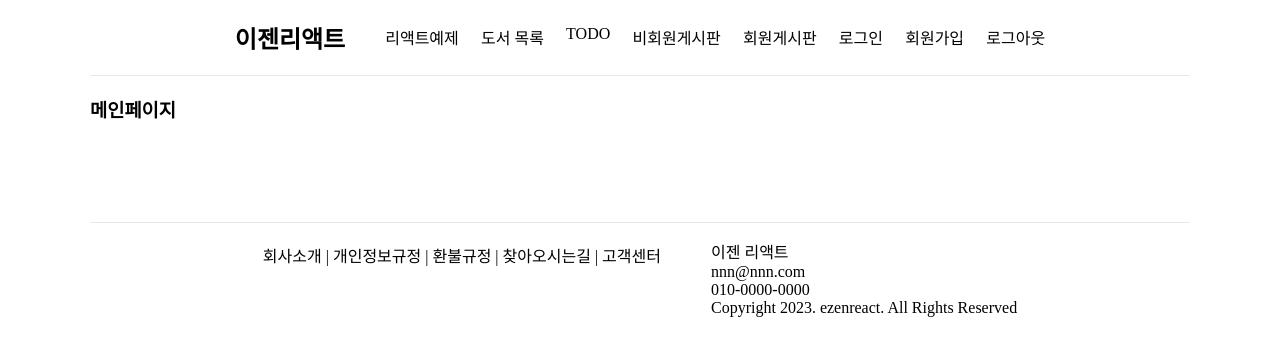
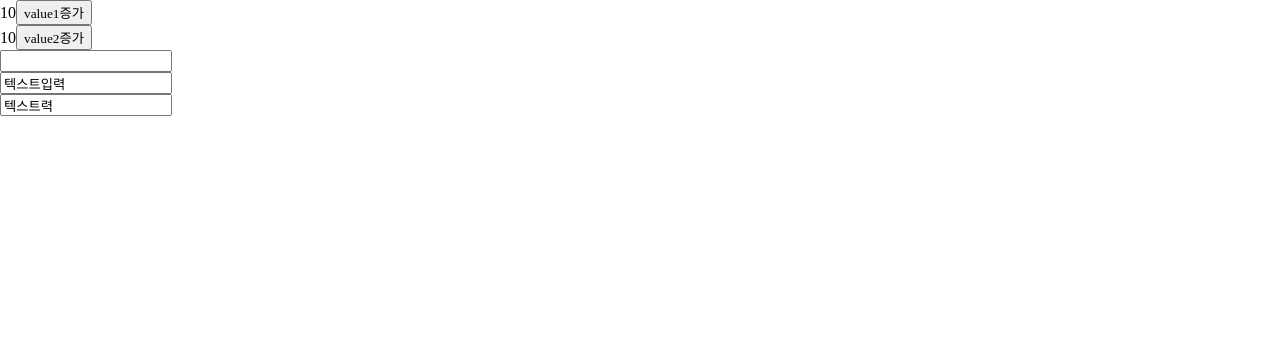
Before and after one commit to kimsundae/ezen_webspring, a React (Create React App) app in the folder src/main/reactapp/: page / in a window 1280 px wide. Shown: the top 356 px of the page. Built offline with nearby package versions, Linux system fonts and the light colour scheme; a web font is replaced by a local one.

Commit message:
상태관리컴포넌트 생성, * useState 학습

```diff
--- a/src/main/reactapp/src/component/Header.js
+++ b/src/main/reactapp/src/component/Header.js
@@ -1,9 +1,16 @@
 import {Link} from "react-router-dom";
+import axios from "axios";
 export default function Header( props ){
+
+    axios
+        .get('/member')
+        .then( r=> {console.log(r.data)})
+
+
     return(<>
-        <header class={"headerWrap"}>
+        <header className={"headerWrap"}>
             <h2> <Link to='/'> 이젠리액트 </Link> </h2>
-            <ul class={'listBox'}>
+            <ul className={'listBox'}>
                 <li> <Link to='/example'>리액트예제 </Link></li>
                 <li> <Link to='/example/task/task1'>도서 목록 </Link></li>
                 <li> <Link to='/example/task/task2'>TODO </Link></li>
--- a/src/main/reactapp/src/component/Index.js
+++ b/src/main/reactapp/src/component/Index.js
@@ -17,6 +17,7 @@ import Todo from './example/task/task2/TodoList'
 import Login from './member/Login'
 import Signup from './member/Signup'
 import Axios컴포넌트 from "./example/day04/1_Axios컴포넌트";
+
 import styles from './css/Header.css'
 export default function Index(props){
     return(<>
--- /dev/null
+++ b/src/main/reactapp/src/component/example/day05/1_상태관리컴포넌트.js
@@ -0,0 +1,38 @@
+//js형식-----------//
+import {useState} from 'react' // 리액트 내장함수 중에 useState 훅 중의 하나의 함수
+export default function 상태관리컴포넌트(){
+
+    let value1 = 10;
+
+    function value1증가( e ) { value1++; }
+    // useState 함수에 매개변수 전달하고 2개를 가지는 배열 리턴
+    /*
+    *   useState
+    *       [0] : 값
+    *           - 지역변수X, 랜더링할 때 재선언X, 랜더링할 때 상태[데이터] 유지
+    *       [1] : 그 값을 수정할 수 있는 함수. bound dispatchSetState
+    *           - * 해당 컴포넌트만 재실행[랜더링]
+    *   let [ 변수명 , set함수 ] = useState( 초기값 )
+    * */
+    let 상태함수 = useState('훅이란 무엇인가?');
+    console.log(상태함수)
+    console.log(상태함수[0]);
+    console.log(상태함수[1])
+    let[ value2, setValue2 ] = useState(10);
+    function value2증가(e){setValue2(value2++);}
+
+    alert('랜더링')
+    let value3 = '텍스트입력';
+    let [ value4, setValue4] = useState('텍스트력')
+    const value5변경 = (e) =>{setValue4( e.target.value) }
+    // ----------- JSX 형식 Start ------------------ //
+    return(<>
+        {/**/}
+        <div>{value1}<button onClick={value1증가}>value1증가</button></div>
+        <div>{value2}<button onClick={value2증가}>value2증가</button></div>
+        <div><input type={'text'} /> </div>
+        <div><input type={'text'} value={value3}/> </div>
+        <div><input type={'text'} value={value4} onChange={ value5변경 }/> </div>
+    </>)
+
+}
--- a/src/main/reactapp/src/index.js
+++ b/src/main/reactapp/src/index.js
@@ -16,8 +16,10 @@ import CommentList from './component/example/day02/CommentList'
 import TodoList from './component/example/task/task2/TodoList'
 import 라우터컴포넌트 from './component/example/day03/1_라우터컴포넌트'
 import Index from './component/Index'
+import 상태관리컴포넌트 from "./component/example/day05/1_상태관리컴포넌트"
 // 1. index.html에 <div id="root" > dom객체 호출
 const root = ReactDOM.createRoot(document.getElementById('root'));
+
 // 2. 리액트 랜더링( JSX --> HTML 변환 )
 // <React.StrictMode> : 예외처리 컴포넌트
 //root.render(<React.StrictMode><App /></React.StrictMode>);
@@ -30,7 +32,9 @@ const root = ReactDOM.createRoot(document.getElementById('root'));
 //root.render(<React.StrictMode><CommentList /></React.StrictMode>);
 //root.render(<React.StrictMode><TodoList /></React.StrictMode>);
 //root.render(<React.StrictMode><라우터컴포넌트 /></React.StrictMode>);
-root.render(<React.StrictMode><Index /></React.StrictMode>);
+//root.render(<React.StrictMode><Index /></React.StrictMode>);
+root.render(<상태관리컴포넌트 />);
+
 
 // If you want to start measuring performance in your app, pass a function
 // to log results (for example: reportWebVitals(console.log))
```
Also changed, not shown: 2 other files (tests, documents, lock files or other folders).
